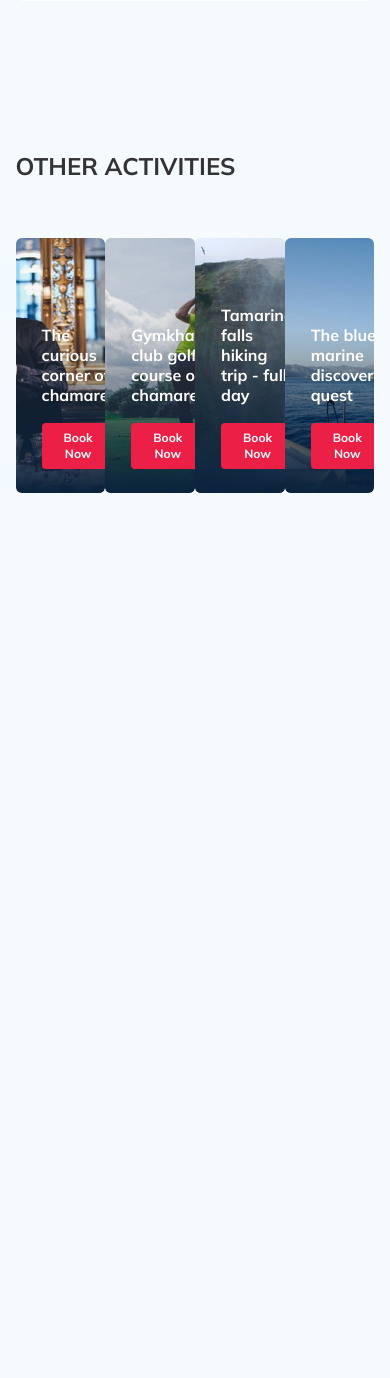
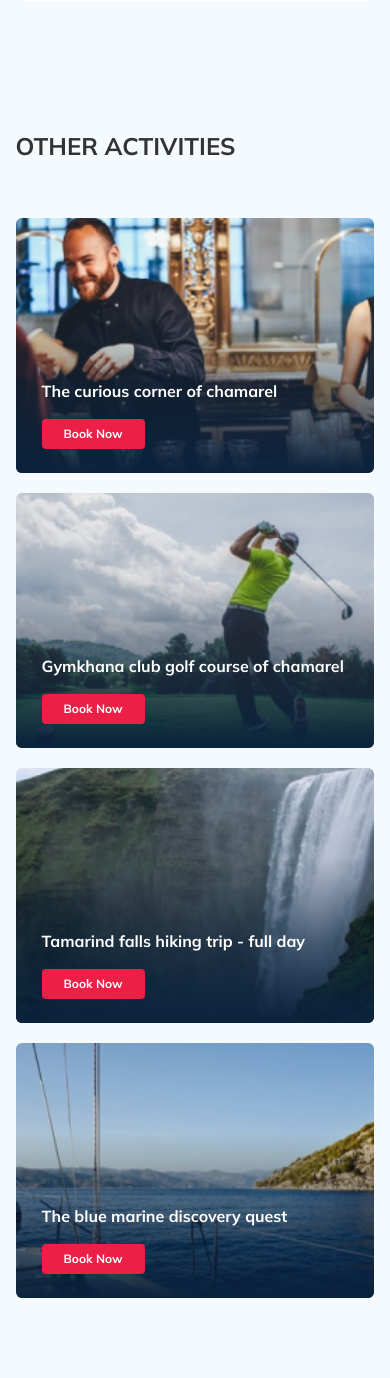
Before and after one commit to LidiyaZzz/tour-plan, a PHP site: page / in a window 390 px wide. Shown: the part 2051-3429 px from the top of the page. Before the commit the page ends 2544 px from the top, so only its background shows below. Run offline with PHP 8.4, Linux system fonts and the light colour scheme; some libraries are stand-ins or nearby versions.

Commit message:
create: media for activities section

```diff
--- a/css/style.css
+++ b/css/style.css
@@ -1147,6 +1147,10 @@ template {
     -o-object-fit: cover;
        object-fit: cover;
   }
+  .card {
+    width: 230px;
+    min-height: 230px;
+  }
 }
 
 @media (max-width: 992px) {
@@ -1200,6 +1204,17 @@ template {
   }
   .reviews-slider__item {
     max-width: 579px;
+  }
+  .activities-wrapper {
+    -ms-flex-wrap: wrap;
+        flex-wrap: wrap;
+  }
+  .activities__card {
+    margin-bottom: 20px;
+  }
+  .card {
+    width: 339px;
+    min-height: 255px;
   }
 }
 
@@ -1314,6 +1329,21 @@ template {
             transform: translateY(50%, 0);
     margin-right: -75px;
   }
+  .activities {
+    padding-top: 40px;
+    padding-bottom: 60px;
+  }
+  .activities-wrapper {
+    -ms-flex-wrap: wrap;
+        flex-wrap: wrap;
+  }
+  .activities__card {
+    margin-bottom: 20px;
+  }
+  .card {
+    width: 49%;
+    min-height: 255px;
+  }
 }
 
 @media (max-width: 576px) {
@@ -1335,5 +1365,9 @@ template {
   .subscripe {
     width: 100%;
   }
+  .card {
+    width: 100%;
+    min-height: 255px;
+  }
 }
 /*# sourceMappingURL=style.css.map */
--- a/index.html
+++ b/index.html
@@ -264,7 +264,7 @@
 
       <div class="activities-wrapper">
 
-        <div class="card">
+        <div class="card activities__card">
           <img src="img/activity-1.jpg" alt="The curious corner
 of chamarel" class="card__img">
           <h3 class="card__title">The curious corner
@@ -272,7 +272,7 @@ of chamarel" class="card__img">
           <button class="card__button">Book Now</button>
         </div><!-- /.card -->
 
-        <div class="card">
+        <div class="card activities__card">
           <img src="img/activity-2.jpg" alt="Gymkhana club golf
 course" class="card__img">
           <h3 class="card__title">Gymkhana club golf
@@ -281,7 +281,7 @@ course" class="card__img">
           <button class="card__button">Book Now</button>
         </div><!-- /.card -->
 
-        <div class="card">
+        <div class="card activities__card">
           <img src="img/activity-3.jpg" alt="Tamarind falls hiking
 trip - full day" class="card__img">
           <h3 class="card__title">Tamarind falls hiking
@@ -289,7 +289,7 @@ trip - full day" class="card__img">
           <button class="card__button">Book Now</button>
         </div><!-- /.card -->
 
-        <div class="card">
+        <div class="card activities__card">
           <img src="img/activity-4.jpg" alt="The blue marine discovery
 quest" class="card__img">
           <h3 class="card__title">The blue marine discovery
--- a/sass/_media.sass
+++ b/sass/_media.sass
@@ -10,6 +10,9 @@
         height: 100%
         width: 100%
         object-fit: cover
+  .card
+    width: 230px
+    min-height: 230px
 
 //
 @media (max-width: 992px)
@@ -51,7 +54,16 @@
       &__item
         max-width: 579px
 
-//
+  .activities
+    &-wrapper
+      flex-wrap: wrap
+    &__card
+      margin-bottom: 20px
+  .card
+    width: 339px
+    min-height: 255px
+
+  //
 @media (max-width: 768px)
   .container
     max-width: 576px
@@ -126,6 +138,15 @@
           transform: translateY(50%, 0)
           margin-right: -75px
 
+  .activities
+    padding-top: 40px
+    padding-bottom: 60px
+
+  .card
+    width: 49%
+    min-height: 255px
+
+//
 @media (max-width: 576px)
   .logo
     width: 99px
@@ -141,3 +162,6 @@
       margin-bottom: 37px
   .subscripe
     width: 100%
+  .card
+    width: 100%
+    min-height: 255px
```
Also changed, not shown: 1 other file.
